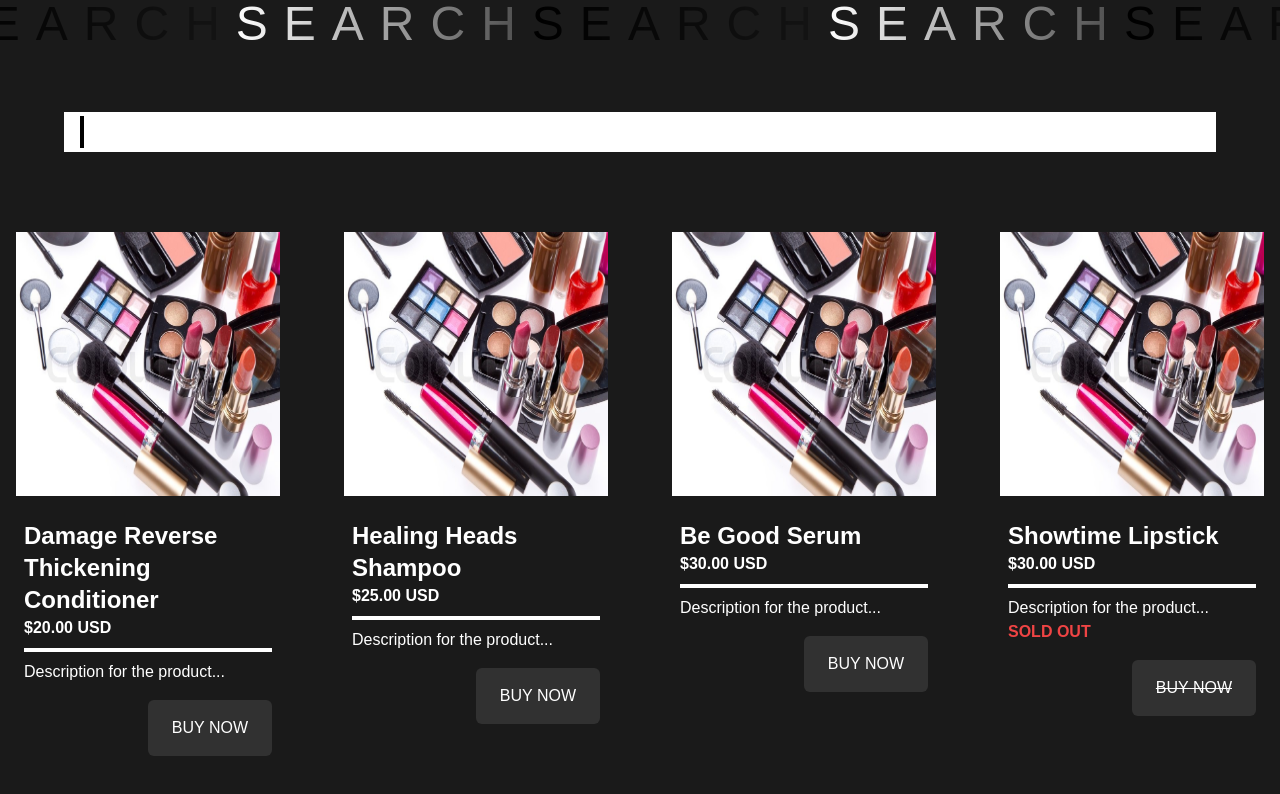
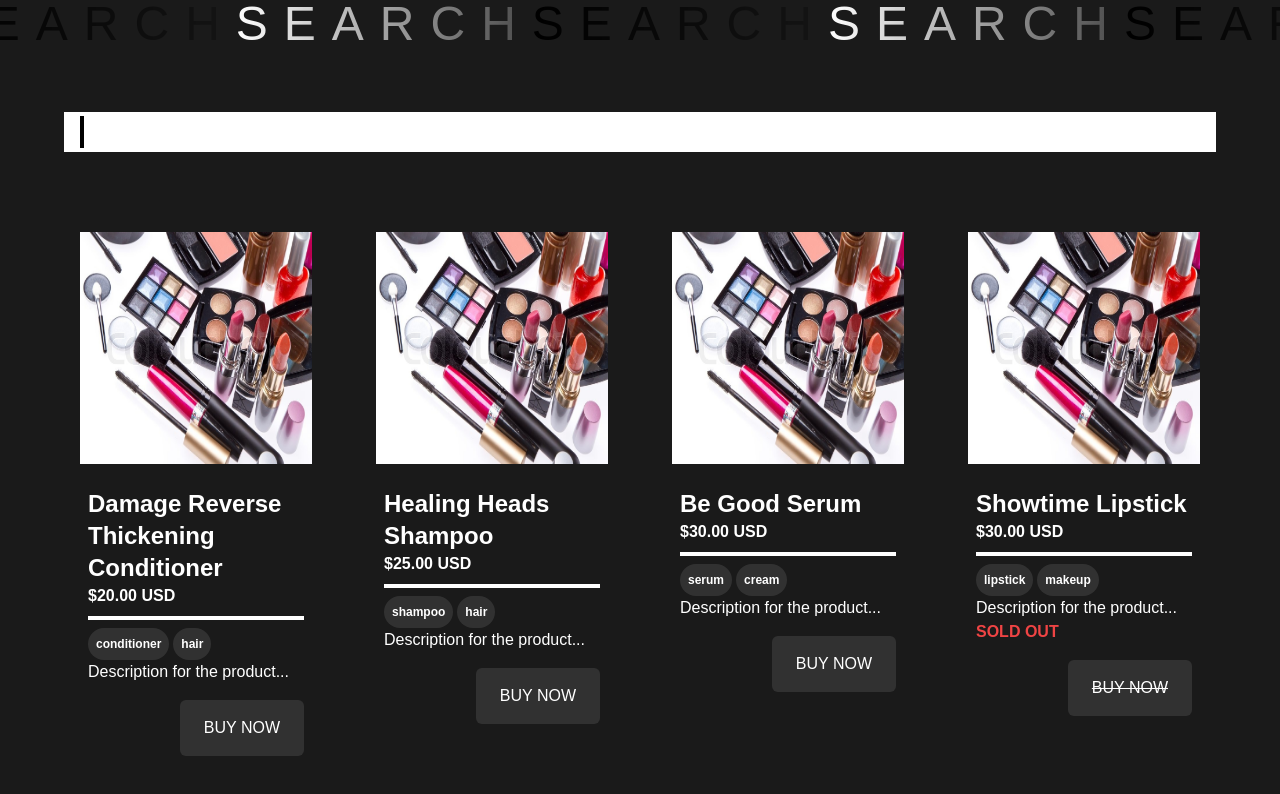
Before and after one commit to amunrarara/cosmetics-company-sample, a Next.js app: page / in a window 1280 px wide. Shown: the top 794 px of the page. Built offline with nearby package versions, Linux system fonts and the light colour scheme.

Commit message:
-Search feature complete

```diff
--- a/public/data/data.ts
+++ b/lib/mock/data.ts
@@ -6,7 +6,7 @@ export const products: Product[] = [
         "image": "/img/products/cosmetic-image.png",
         "name": "Damage Reverse Thickening Conditioner",
         "about": "Description for the product...",
-        "tags": [ "ojon", "conditioner", "hair" ]
+        "tags": [ "conditioner", "hair" ]
     },
     {
         "_id": "2",
@@ -15,7 +15,7 @@ export const products: Product[] = [
         "image": "/img/products/cosmetic-image.png",
         "name": "Healing Heads Shampoo",
         "about": "Description for the product...",
-        "tags": [ "ojon", "shampoo", "hair" ]
+        "tags": [ "shampoo", "hair" ]
     },
     {
         "_id": "3",
@@ -24,7 +24,7 @@ export const products: Product[] = [
         "image": "/img/products/cosmetic-image.png",
         "name": "Be Good Serum",
         "about": "Description for the product...",
-        "tags": [ "ojon", "serum", "cream" ]
+        "tags": [ "serum", "cream" ]
     },
     {
         "_id": "4",
@@ -33,6 +33,6 @@ export const products: Product[] = [
         "image": "/img/products/cosmetic-image.png",
         "name": "Showtime Lipstick",
         "about": "Description for the product...",
-        "tags": [ "ojon", "lipstick", "makeup" ]
+        "tags": [ "lipstick", "makeup" ]
     },
 ]
--- /dev/null
+++ b/lib/utils/fetchProducts.ts
@@ -0,0 +1,6 @@
+export default function fetchProducts(search: string) : Promise<Product[]> {
+    // This search method will look for an exact match of the string across several fields in the products
+    const terms = search.split(' ').filter(term => term.length > 0)
+    const query = terms.map(term => `term=${term}`).join('&')
+    return fetch(`/api/products?${query}`).then(res => res.json())
+}
--- a/src/components/ProductCard/index.tsx
+++ b/src/components/ProductCard/index.tsx
@@ -7,7 +7,7 @@ type Props = {
 }
 
 export default function ProductCard({product}: Props) {
-    const { _id, name, price, image, about, isActive } = product;
+    const { _id, name, price, image, about, isActive, tags } = product;
   return (
     <Link href={`/product/${_id}`}>
       <div className='flex flex-col justify-start gap-4 hover:cursor-pointer'>
@@ -24,6 +24,14 @@ export default function ProductCard({product}: Props) {
           <h2 className='text-2xl font-bold'>{name}</h2>
           <h3 className='font-bold'>${price} USD</h3>
           <div className='h-1 bg-white w-full my-2' />
+          <div className='flex flex-wrap gap-1'>
+            {tags.map((tag, i) => {
+              return (
+                <span key={i} className='text-xs font-bold p-2 bg-white/10 rounded-full'>
+                  {tag}
+                </span>
+                )})}
+          </div>
           <p>{about}</p>
           {!isActive && <h2 className='text-red-500 font-bold'>SOLD OUT</h2>}
           <div className='flex mt-4 justify-end'>
--- /dev/null
+++ b/src/pages/api/products.ts
@@ -0,0 +1,20 @@
+import { NextApiRequest, NextApiResponse } from "next";
+import { products } from '@/lib/mock/data'
+
+export default function handler(req: NextApiRequest, res: NextApiResponse) {
+    const query: string | string[] | undefined = req.query.term
+    if (!query || query.length === 0) return res.status(200).json(products)
+    let lowerCaseQuery = (typeof query === 'string') ? query.toLowerCase() : ''.concat(query.join(' ')).toLowerCase();
+    const filteredProducts = products.filter(product => {
+        if (
+            product.name.toLowerCase().includes(lowerCaseQuery)
+            || product.about.toLowerCase().includes(lowerCaseQuery)
+            || product.tags.some(tag => tag.toLowerCase().includes(lowerCaseQuery))
+        ) {
+            console.log('Returning a match to: ', lowerCaseQuery)
+            return product
+        }
+        return null
+    })
+    return res.status(200).json(filteredProducts)
+  }
--- a/src/pages/index.tsx
+++ b/src/pages/index.tsx
@@ -1,9 +1,12 @@
-import React from 'react'
+import React, { useState, useCallback, useEffect } from 'react'
 import Banner from '@/components/Banner'
+import fetchProducts from '@/lib/utils/fetchProducts'
 import ProductCard from '@/components/ProductCard'
-import { products } from '@/public/data/data'
+// @ts-ignore-line
+import debounce from "lodash/debounce";
 
-function Content () {
+function Content (products: Product[]) {
+  if (!products.length) return <h1 className='text-center'>No products match</h1>
   return (
     <div className='content-grid gap-16 p-4'>
       {products.map(product => {
@@ -19,6 +22,30 @@ function Content () {
 }
 
 export default function SearchPage() {
+  const [value, setValue] = useState('')
+  const [products, setProducts] = useState<Product[]>([])
+
+  useEffect(()=>{
+    fetchProducts(value).then((products: Product[]) => {
+      setProducts(products)
+    })
+  },[])
+
+  const handleChange = (e: any) => {
+    let { value } = e.target;
+    value = value.toUpperCase().slice(0,42);
+    setValue(value);
+    handleSearch(value);
+  };
+
+  const handleSearch = useCallback(
+    debounce((value: string) => {
+      fetchProducts(value).then((products: Product[]) => {
+        setProducts(products)
+      })
+    }, 500),
+    []
+  );
 
   return (
     <main>
@@ -30,11 +57,14 @@ export default function SearchPage() {
             <input
             type='text'
             className='h-full w-full pl-8 bg-white text-black font-bold text-2xl tracking-widest focus:outline-none'
-            onChange={(e) => (e.target.value = e.target.value.toUpperCase().slice(0,42))}
+            value={value}
+            onChange={handleChange}
             />
           </div>
         </section>
-          {Content()}
+        <section className='px-16'>
+          {Content(products)}
+          </section>
       </div>
 
     </main>
```
Also changed, not shown: lib/hooks/useProducts.ts (deleted, +0 -14 lines).
